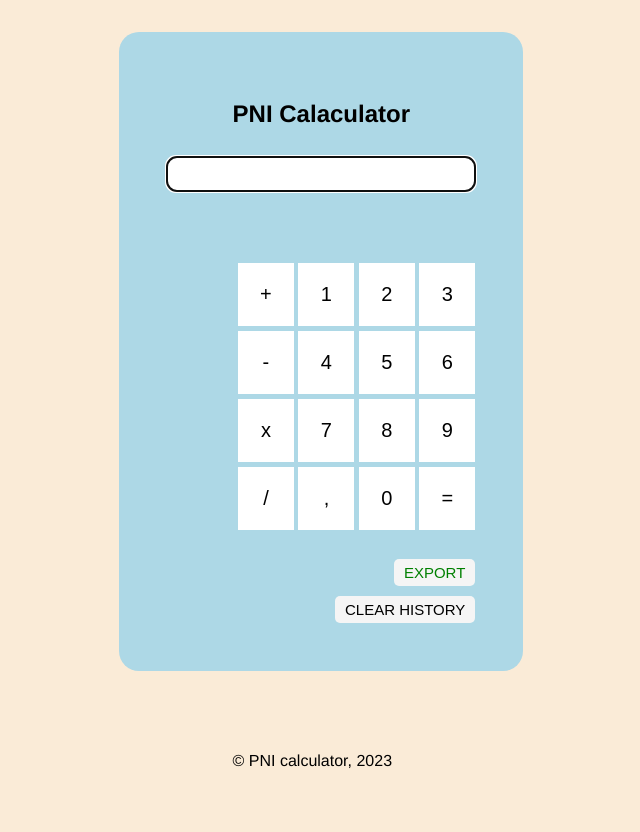
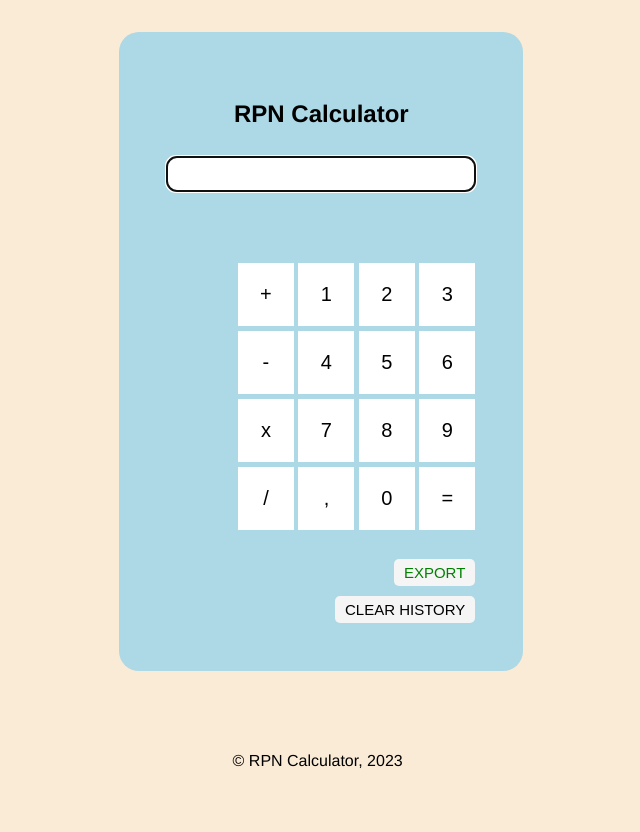
Before and after one commit to Pierre605/RPN_Flask_Docker_app, a Flask app: page / in a window 1280 px wide. Shown: the whole page, without its empty margins (369-1009 px from the left). Run offline with Flask 2, Linux system fonts and the light colour scheme.

Commit message:
title change

```diff
--- a/templates/index.html
+++ b/templates/index.html
@@ -1,7 +1,7 @@
 <!DOCTYPE html>
 <html>
 <head>
-	<title>PNI Calaculator</title>
+	<title>RPN Calculator</title>
     <meta name="viewport" content="width=device-width, initial-scale=1">
     <link rel="shortcut icon" href="../static/calc_icon.png" type="image/x-icon">
 	<link rel="stylesheet" type="text/css" href="../static/index.css">
@@ -11,7 +11,7 @@
 </head>
 <body>
     <main>
-        <h2>PNI Calaculator</h2>
+        <h2>RPN Calculator</h2>
         <div class="calc">
             <form class="pad" method=post enctype=multipart/form-data>
                 <input type=text id="query" name="query" required autofocus>
@@ -60,7 +60,7 @@
         </div>
     </main>
     <footer>
-        <div class="footer">© PNI calculator, 2023</div>
+        <div class="footer">© RPN Calculator, 2023</div>
     </footer>
 </body>
 </html>
```
Also changed, not shown: README.md.
